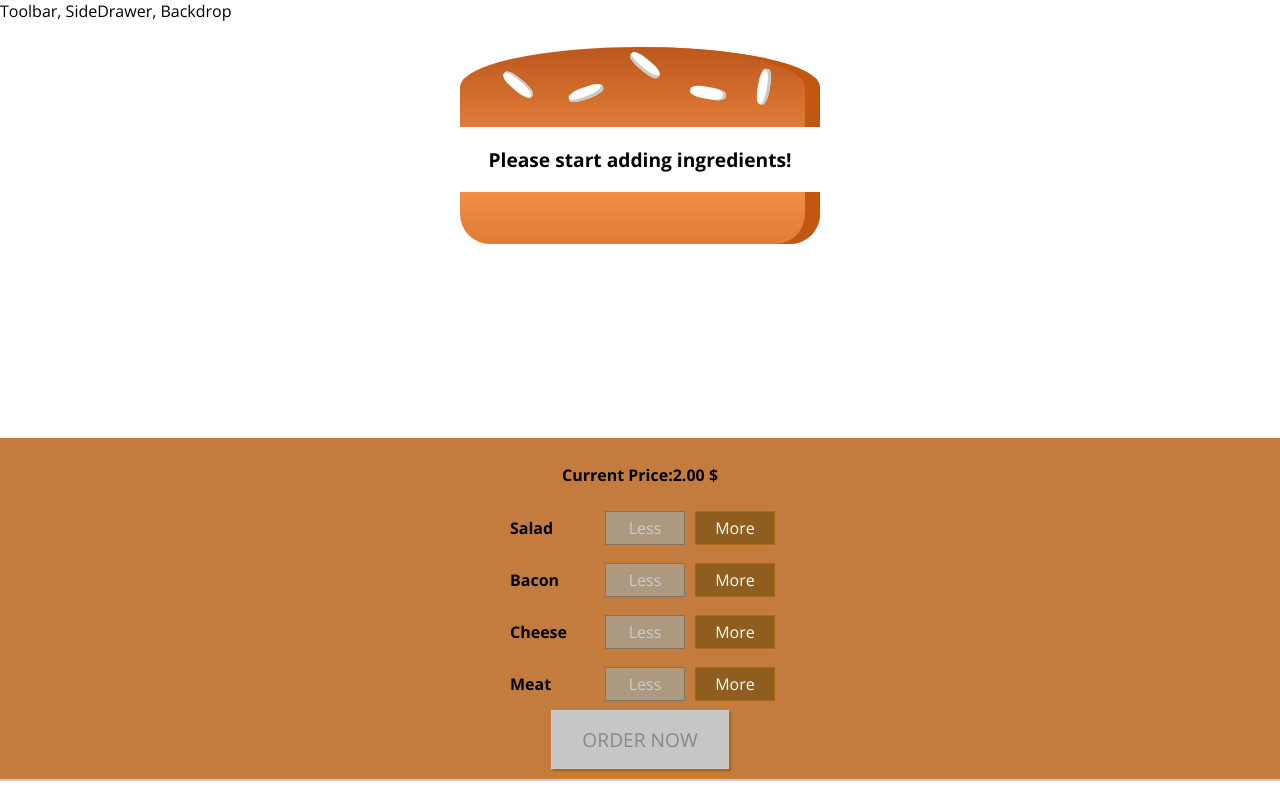
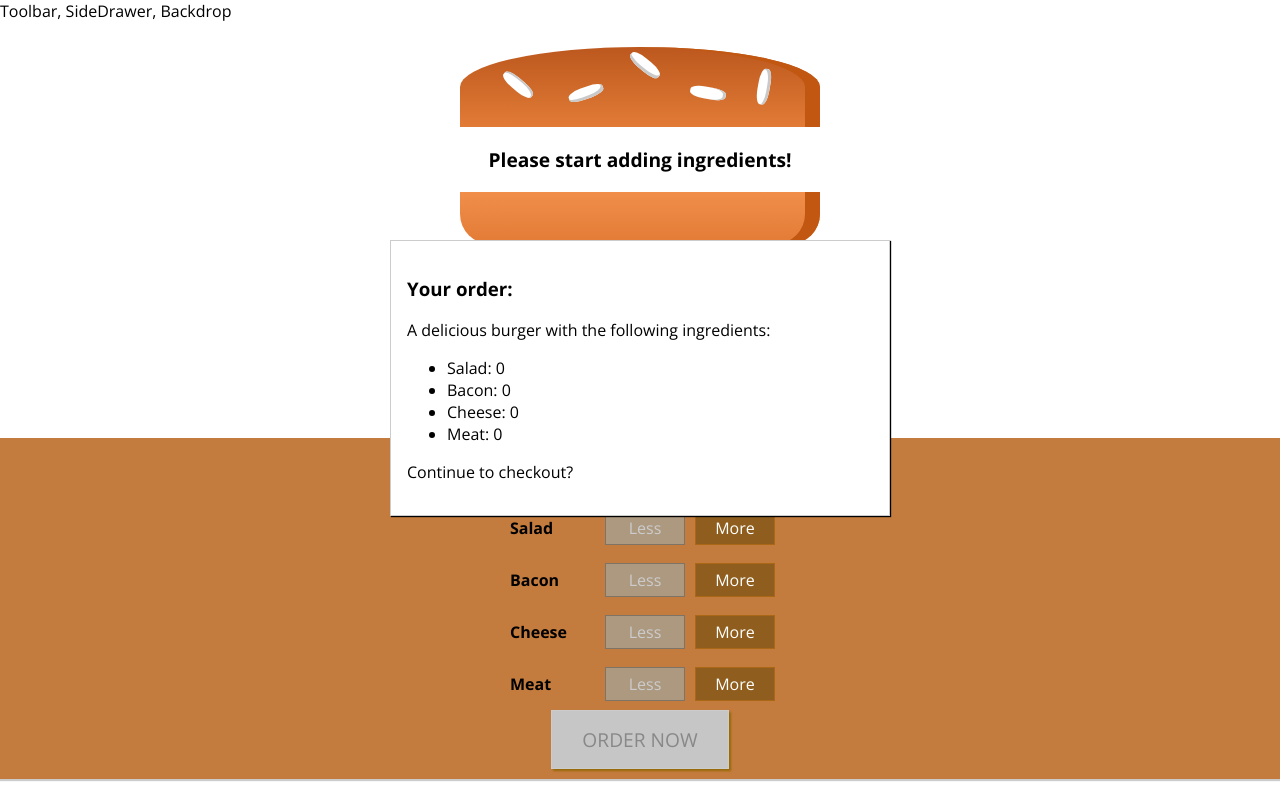
Before and after one commit to x-fusion/BurgerApp, a React (Create React App) app: page / in a window 1280 px wide. Built offline with nearby package versions, Linux system fonts and the light colour scheme.

Commit message:
preparation for modal implementation

```diff
--- /dev/null
+++ b/src/components/Burger/OrderSummary/OrderSummary.js
@@ -0,0 +1,21 @@
+import React from "react";
+import Auxiliary from '../../../hoc/Auxiliary'
+
+const OrderSummary = (props) => {
+    const ingredientSummary = Object.keys(props.ingredients).map(key => {
+        return <li key={key}><span style={{textTransform: 'capitalize'}}>{key}:</span> {props.ingredients[key]}</li>
+    });
+
+    return (
+        <Auxiliary>
+            <h3>Your order:</h3>
+            <p>A delicious burger with the following ingredients:</p>
+            <ul>
+                {ingredientSummary}
+            </ul>
+            <p>Continue to checkout?</p>
+        </Auxiliary>
+    );
+};
+
+export default OrderSummary;
--- /dev/null
+++ b/src/components/UI/Modal/Modal.js
@@ -0,0 +1,10 @@
+import React from "react";
+import classes from "./Modal.module.css"
+
+const Modal = (props) => (
+    <div className={classes.Modal}>
+        {props.children}
+    </div>
+);
+
+export default Modal;
--- /dev/null
+++ b/src/components/UI/Modal/Modal.module.css
@@ -0,0 +1,20 @@
+.Modal {
+    position: fixed;
+    z-index: 500;
+    background-color: white;
+    width: 70%;
+    border: 1px solid #ccc;
+    box-shadow: 1px 1px 1px black;
+    padding: 16px;
+    left: 15%;
+    top: 30%;
+    box-sizing: border-box;
+    transition: all 0.3s ease-out;
+}
+
+@media (min-width: 600px) {
+    .Modal {
+        width: 500px;
+        left: calc(50% - 250px);
+    }
+}
--- a/src/containers/BurgerBuilder/BurgerBuilder.js
+++ b/src/containers/BurgerBuilder/BurgerBuilder.js
@@ -2,6 +2,8 @@
 import Auxiliary from '../../hoc/Auxiliary'
 import Burger from '../../components/Burger/Burger';
 import BuildControls from "../../components/Burger/BuildControls/BuildControls";
+import Modal from '../../components/UI/Modal/Modal';
+import OrderSummary from "../../components/Burger/OrderSummary/OrderSummary";
 
 const INGREDIENT_PRICES = {
     salad: 0.5,
@@ -86,6 +88,9 @@
         }
         return (
             <Auxiliary>
+                <Modal>
+                    <OrderSummary ingredients={this.state.ingredients}/>
+                </Modal>
                 <Burger ingredients={this.state.ingredients}/>
                 <BuildControls
                     disabled={disabledInfo}
```
Also changed, not shown: src/components/UI/Backdrop/Backdrop.js (added).
